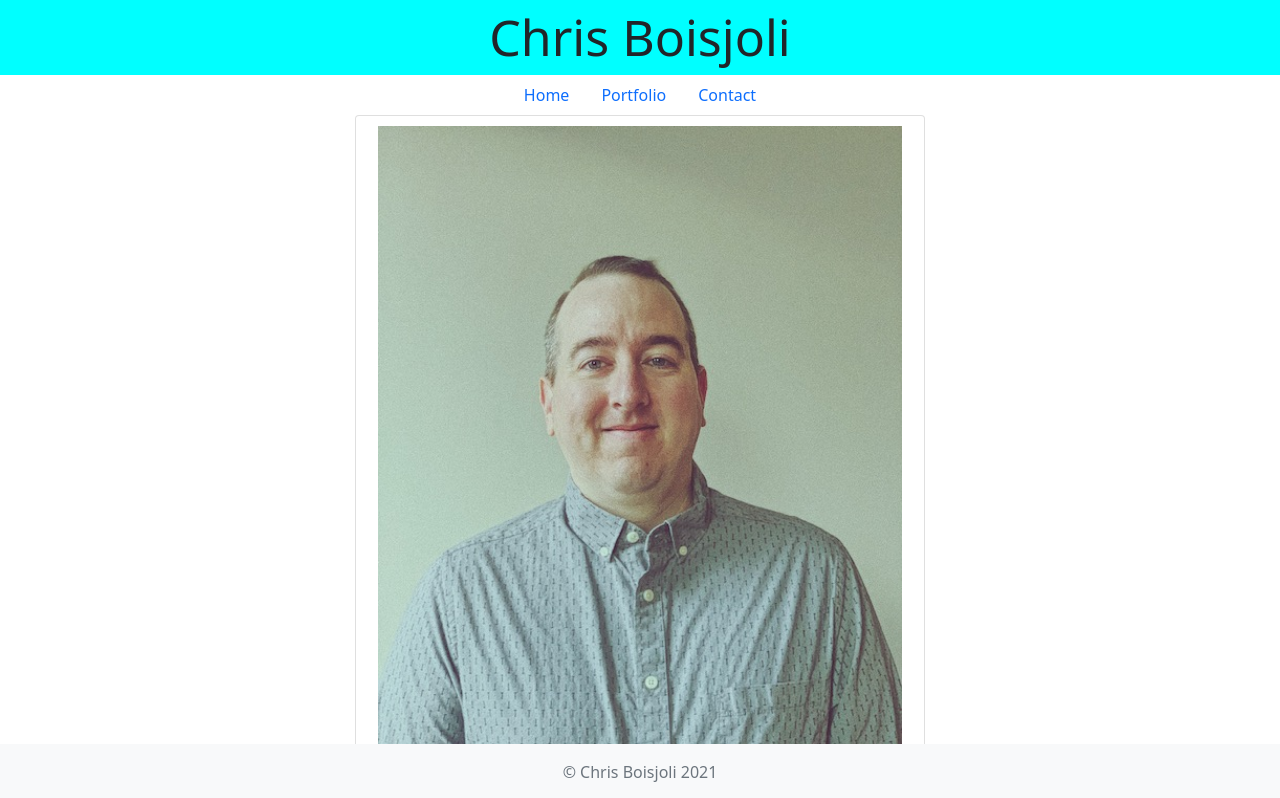
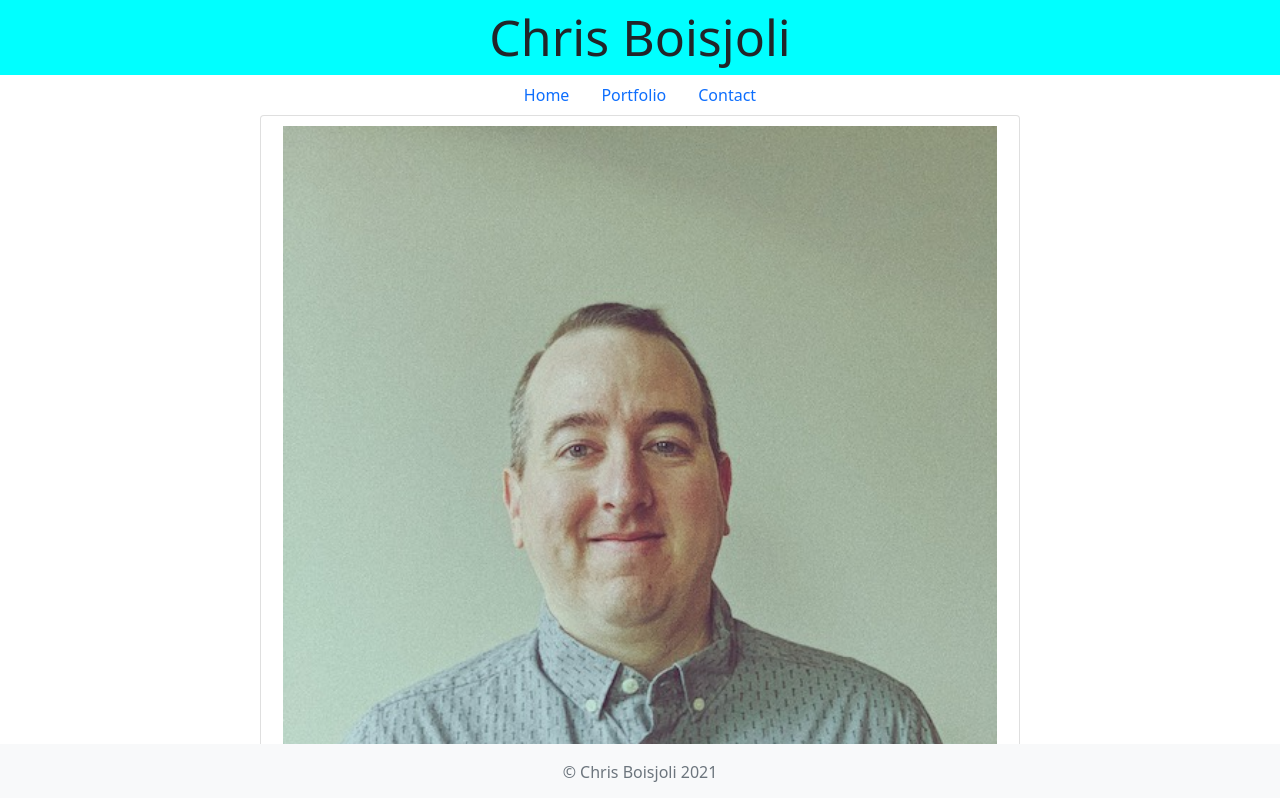
Before and after one commit to ChrisBoisjoli/chris_boisjoli_portfolio, a plain HTML site: page index.html in a window 1280 px wide. Shown: the top 798 px of the page. Drawn offline with nearby package versions, Linux system fonts and the light colour scheme.

Commit message:
update column width

```diff
--- a/index.html
+++ b/index.html
@@ -31,7 +31,7 @@
     </ul>
     <div class="container">
       <div class="row">
-        <div class="card col-md-6">
+        <div class="card col-md-8">
           <img
             src="./assets/headshot.jpg"
             class="card-img-top headshot"
```
